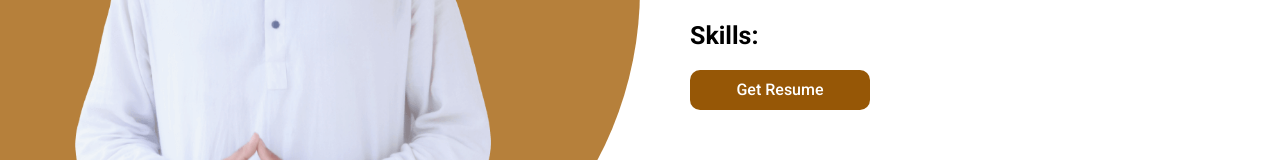
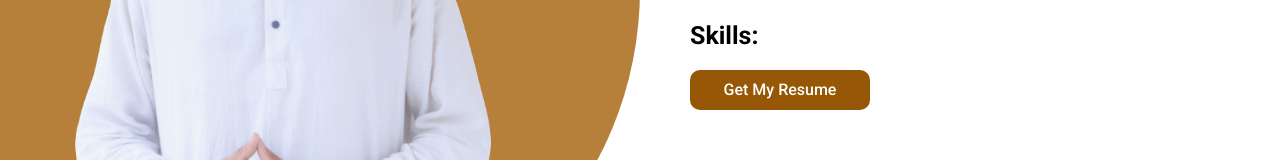
Before and after one commit to githubkaium/my-portfolio, a React (Create React App) app: page / in a window 1280 px wide. Shown: the part 441-601 px from the top of the page. Built offline with nearby package versions, Linux system fonts and the light colour scheme; the HTML template or start-up script is replaced by a standard one.

Commit message:
update resume

```diff
--- a/src/components/intro/Intro.jsx
+++ b/src/components/intro/Intro.jsx
@@ -28,8 +28,8 @@ export default function Intro() {
                     <h3>Skills: <span ref={textRef}></span></h3>
                 <div className="resumeBtn">
                     {/* <a href="assets/Resume of MOHAMMAD AL KAIUM.pdf" download="Resume of MOHAMMAD AL KAIUM.pdf"> */}
-                    <a href="https://docs.google.com/document/d/1wECMsTn_0eJpHirFNTElpxY5De-xcZgET9RVmNpd82I/edit?usp=sharing" download="Resume of MOHAMMAD AL KAIUM.pdf">
-                    <button>Get Resume</button>
+                    <a href="https://docs.google.com/document/d/1wECMsTn_0eJpHirFNTElpxY5De-xcZgET9RVmNpd82I/edit?usp=sharing" target="_blank">
+                    <button>Get My Resume</button>
                     </a>
                     </div>
                 </div>
```
